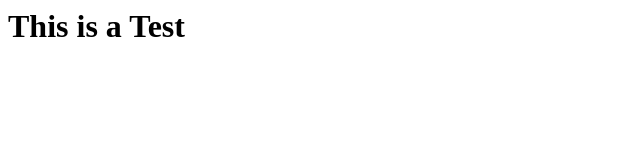
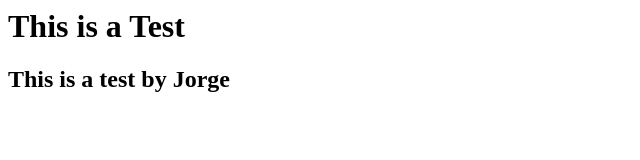
Before and after one commit to anelramirez/testing, a plain HTML site: page index.html in a window 1280 px wide. Shown: the whole page, without its empty margins (0-640 px from the left). Drawn offline with Linux system fonts and the light colour scheme.

Commit message:
Mis camb ios por Jorge

```diff
--- a/index.html
+++ b/index.html
@@ -1,9 +1,13 @@
 <html>
+
 <head>
 
 </head>
+
 <body>
     <h1> This is a Test </h1>
- <script src='js/main.js'></script>
+    <h2> This is a test by Jorge </h2>
+    <script src='js/main.js'></script>
 </body>
+
 </html>
```
